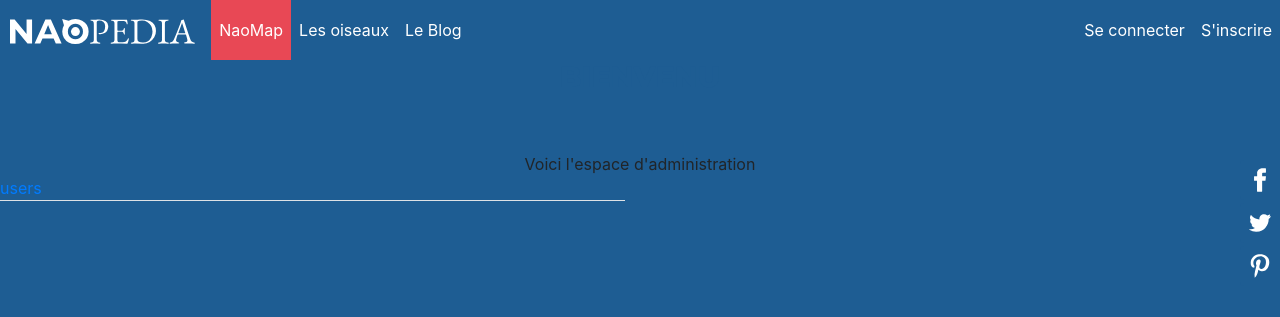
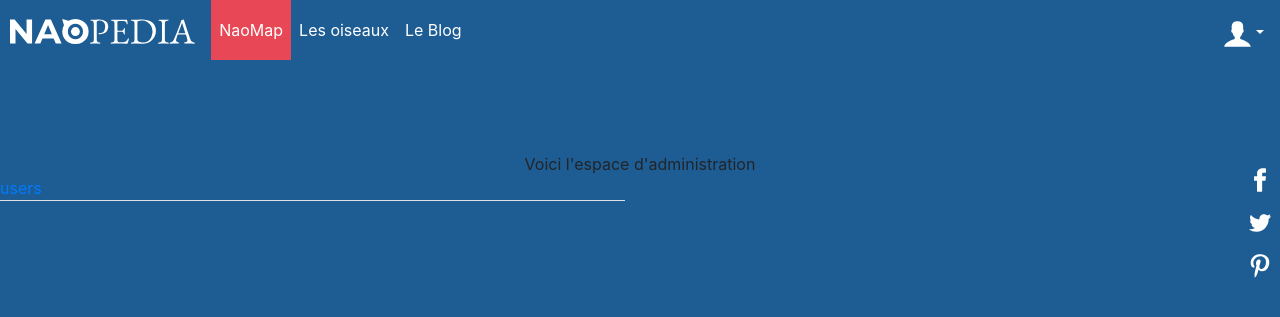
Before and after one commit to Thomas-Ripoll/naopedia, a Symfony app: template templates/admin.html.twig in a window 1280 px wide. Shown: the top 317 px of the page. Run offline with Twig, Linux system fonts and the light colour scheme; the template is opened without the code that fills it, so the values that code supplies are empty; style sheets or scripts are compiled from the project's sources; some libraries are stand-ins or nearby versions.

Commit message:
petit correctif

```diff
--- a/templates/security/profil.html.twig
+++ b/templates/security/profil.html.twig
@@ -1,7 +1,7 @@
 <div id="profil">
-     <ul class="navbar-nav">
+         <a class="nav-link dropdown-toggle profil-but" href="#" id="navbarDropdown" role="button" data-toggle="dropdown" aria-haspopup="true" aria-expanded="false"><img src="images/loupe_1.svg" height="30" alt=""></a>
 {% if app.user %}
-    <a class="nav-link dropdown-toggle profil-but" href="#" id="navbarDropdown" role="button" data-toggle="dropdown" aria-haspopup="true" aria-expanded="false"><img src="images/loupe_1.svg" height="30" alt=""></a>
+
     <div class="dropdown-menu" aria-labelledby="navbarDropdown">
         <a class="dropdown-item" href="{{path('userpage',{'username':app.user.username}  )}}">Mon profil</a>
         <a class="dropdown-item" href="{{path('logout')}}">Se déconnecter</a>
@@ -12,12 +12,9 @@
     </div>
 
 {% else %}
-    <li class="nav-item">
-        <a class="nav-link" href="{{path('login')}}">Se connecter</a>
-    </li>
-    <li class="nav-item">
-        <a class="nav-link" href="{{path('signin')}}">S'inscrire</a>
-    </li>
+    <div class="dropdown-menu" aria-labelledby="navbarDropdown">
+        <a class="dropdown-item" href="{{path('login')}}">Se connecter</a>
+        <a class="dropdown-item" href="{{path('signin')}}">S'inscrire</a>
+    </div>
 {% endif %}
-     </ul>
 </div>
```
